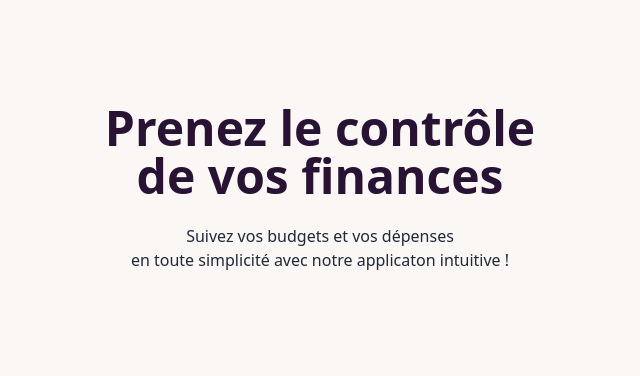
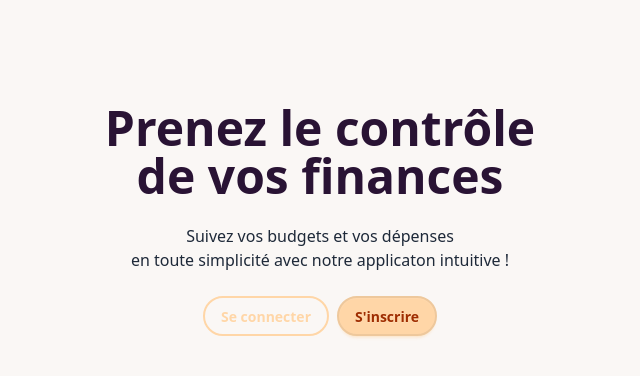
Before and after one commit to Chadrac-WAKOMYA/etrack, a Next.js app: page / in a window 1280 px wide. Shown: the top 376 px of the page, without its empty margins (320-960 px from the left). Built offline with nearby package versions, Linux system fonts and the light colour scheme.

Commit message:
home page.tsx updated

```diff
--- a/app/page.tsx
+++ b/app/page.tsx
@@ -13,8 +13,16 @@ export default function Home() {
               Suivez vos budgets et vos dépenses <br /> en toute simplicité avec notre applicaton intuitive !
             </p>
             <div className="flex items-center justify-center">
-              {/* <a href={"/sign-in"} className="btn btn-sm md:btn-md btn-outline btn-accent"> Se connecter</a>               */}
-              {/* <a href={"/sign-up"} className="btn btn-sm md:btn-md ml-2 btn-accent">S'inscrire</a> */}
+              <a
+                rel="stylesheet"
+                href={"/sign-in"}
+                className="btn btn-sm md:btn-md btn-outline btn-accent"
+              >Se connecter</a>
+              <a
+                rel="stylesheet"
+                href={"/sign-up"}
+                className="btn btn-sm md:btn-md ml-2 btn-accent"
+              >S'inscrire</a>
             </div>
           </div>
         </div>
```
